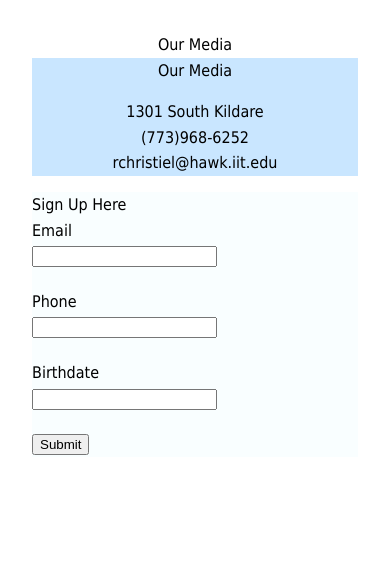
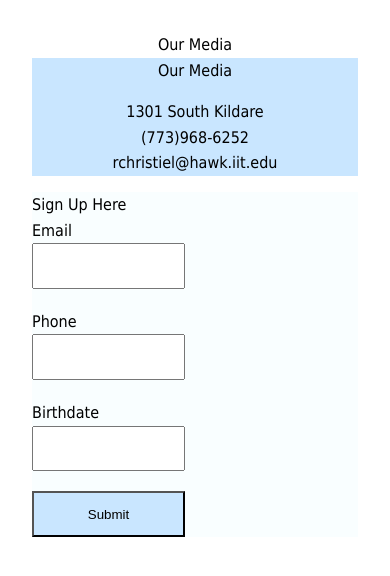
Before and after one commit to rchristiel/ITM-362-Lab_2, a plain HTML site: page index.html in a window 390 px wide. Drawn offline with Linux system fonts and the light colour scheme.

Commit message:
ContactInfo and button adjust for mobile screen 360px

```diff
--- a/style.css
+++ b/style.css
@@ -56,3 +56,12 @@ ul{
 .contactInfo form p{
 	margin:0;
 }
+.contactInfo form .full{
+	grid-column: 1/3;
+}
+.contactInfo form button, .contactInfo form input, .contactInfo form textarea{
+	width:100%;
+	padding: 1em;
+	}
+.contactInfo form button{
+	background: #c9e6ff;
```
